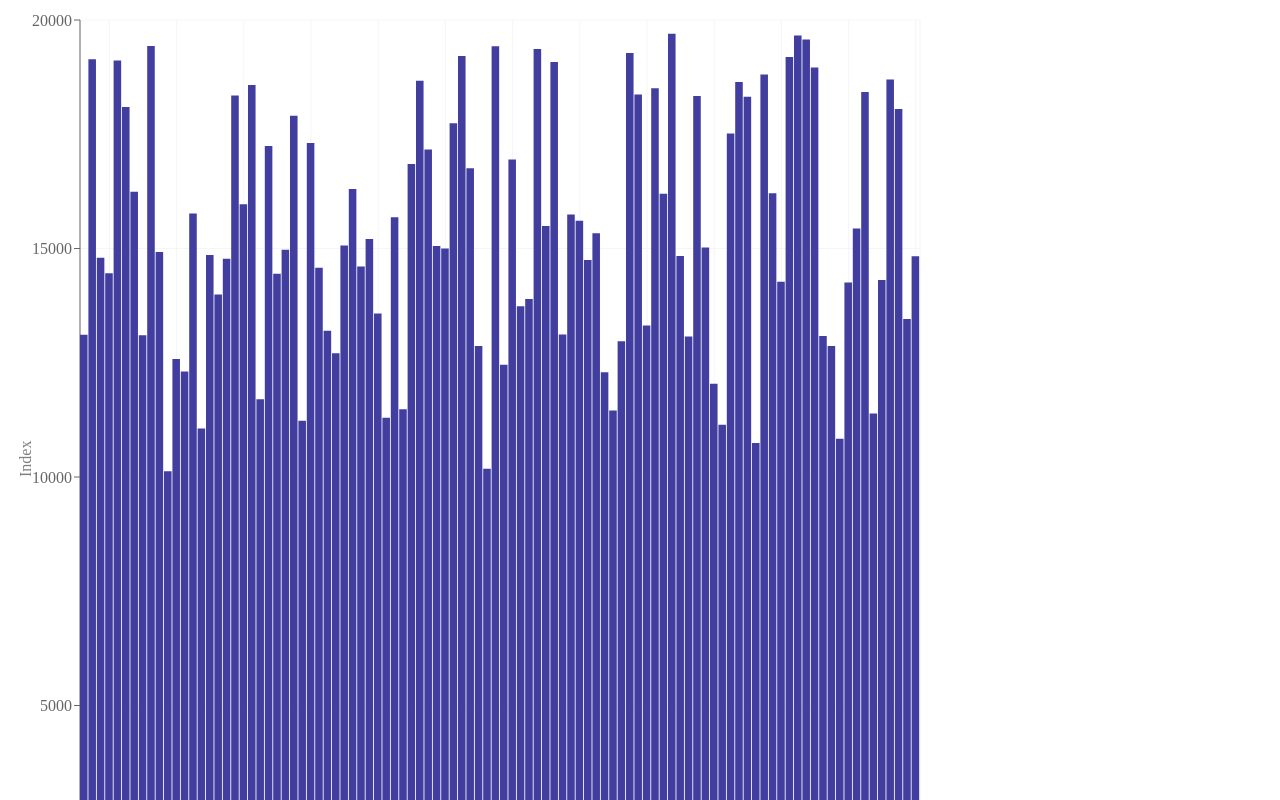
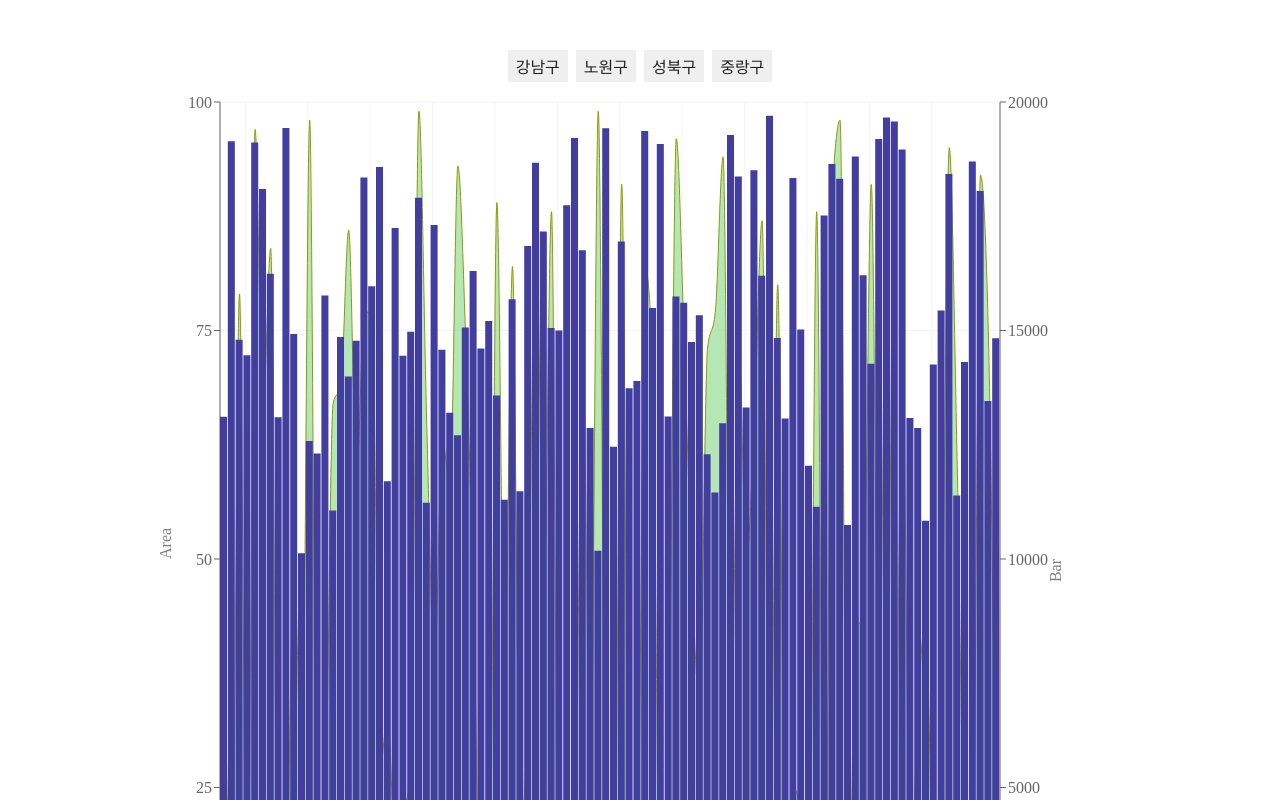
Before and after one commit to SeungrokYoon/time-series-data-chart, a React (Create React App) app: page / in a window 1280 px wide. Shown: the top 800 px of the page. Built offline with nearby package versions, Linux system fonts and the light colour scheme.

Commit message:
feat: dipsplay Area and Bar chart

```diff
--- a/src/pages/RootPage.tsx
+++ b/src/pages/RootPage.tsx
@@ -1,23 +1,42 @@
 import axios from 'axios'
 import { useEffect, useState } from 'react'
 import { ComposedChart, CartesianGrid, XAxis, YAxis, Tooltip, Legend, Area, Bar } from 'recharts'
+import styled from 'styled-components'
 
 import { ResDataType } from '../types/chart'
-import { processChartDataToComposeCharData } from '../utils/processData'
+import { getIdList, processChartDataToComposeCharData } from '../utils/processData'
 
 export default function RootPage() {
-  return <Chart tabButtonKey={1} />
+  return <Chart tabButtonKey={'1'} />
 }
 
-function Chart({ tabButtonKey }: { tabButtonKey: number }) {
+function Chart({ tabButtonKey }: { tabButtonKey: string }) {
   const [data, setData] = useState<ResDataType>({})
   const composeChartData = processChartDataToComposeCharData(data)
+  const idArr = Array.from(new Set(getIdList(data))).sort()
+
+  const [selectedButton, setSelectedButton] = useState('')
 
   useEffect(() => {
     axios.get('/server/db.json').then((res) => setData(res.data.response))
   }, [])
 
   return (
+    <S_Container>
+      <S_ButtonList>
+        {idArr.map((v) => (
+          <S_Button
+            key={v}
+            id={v}
+            type="button"
+            onClick={() => {
+              setSelectedButton(v)
+            }}
+          >
+            {v}
+          </S_Button>
+        ))}
+      </S_ButtonList>
       <ComposedChart
         data={composeChartData}
         height={1000}
@@ -30,12 +49,43 @@ function Chart({ tabButtonKey }: { tabButtonKey: number }) {
         width={1000}
       >
         <CartesianGrid stroke="#f5f5f5" />
-      <XAxis dataKey="time" label={{ value: 'Pages', position: 'insideBottomRight', offset: 0 }} />
-      <YAxis label={{ value: 'Index', angle: -90, position: 'insideLeft' }} />
+        <XAxis dataKey="time" scale="band" />
+        <YAxis
+          dataKey="value_area"
+          label={{ value: 'Area', angle: -90, position: 'insideLeft' }}
+          orientation="left"
+          yAxisId="Area"
+        />
+        <YAxis
+          dataKey="value_bar"
+          label={{ value: 'Bar', angle: -90, position: 'insideRight' }}
+          orientation="right"
+          yAxisId="Bar"
+        />
+        <Area dataKey="value_area" fill="#84d884" stroke="#8f9908" type="monotone" yAxisId="Area" />
+        <Bar barSize={20} dataKey="value_bar" fill="#413ea0" offset={40} yAxisId="Bar" />
         <Tooltip />
         <Legend />
-      <Bar barSize={20} dataKey="value_bar" fill="#413ea0" />
-      <Area dataKey="value_area" fill="#84d884" stroke="#8f9908" type="monotone" />
       </ComposedChart>
+    </S_Container>
   )
 }
+
+const S_Container = styled.div`
+  display: flex;
+  flex-direction: column;
+  justify-content: center;
+  align-items: center;
+  width: 100%;
+  padding: 50px;
+`
+
+const S_ButtonList = styled.div`
+  display: flex;
+  gap: 8px;
+`
+
+const S_Button = styled.button`
+  padding: 0.25rem 0.5em;
+  font-size: 1rem;
+`
```
Lines whose indentation alone changed are shown as unchanged.
